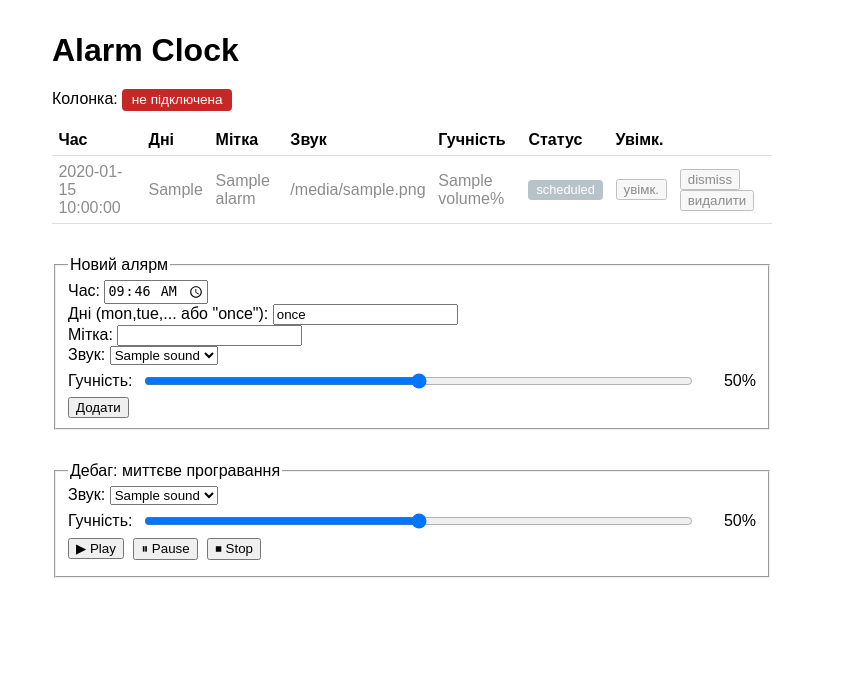
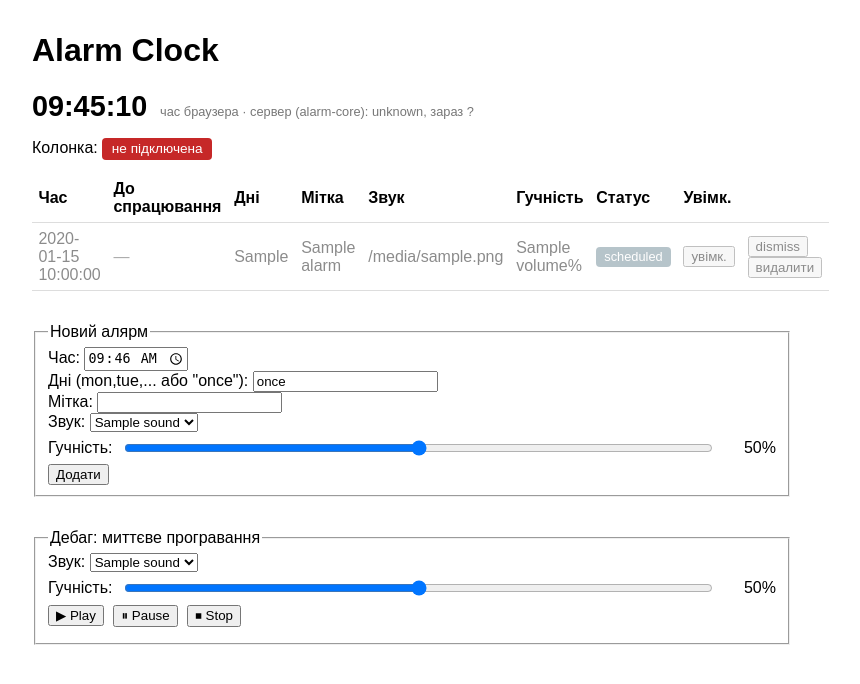
Before and after one commit to Shmebe/Alarm-Clock, a Python web app: template services/web/templates/index.html in a window 1280 px wide. Shown: the top 684 px of the page, without its empty margins (228-1088 px from the left). Run offline with Jinja, Linux system fonts and the light colour scheme; the template is opened without the code that fills it: most values are stand-ins (such as "Sample title", 1, 10 or a date in 2020).

Commit message:
12451241245

```diff
--- a/docker-compose.yml
+++ b/docker-compose.yml
@@ -20,6 +20,7 @@ services:
     environment:
       - DB_PATH=/data/alarms.db
       - BT_MANAGER_URL=http://host.docker.internal:8081
+      - TZ=${TZ:-Europe/Stockholm}   # override with `TZ=... docker compose up -d` if needed
     extra_hosts:
       - "host.docker.internal:host-gateway"
     volumes:
--- a/services/web/main.py
+++ b/services/web/main.py
@@ -59,6 +59,10 @@ def index(request: Request):
         sounds = requests.get(f"{ALARM_CORE_URL}/sounds", timeout=5).json().get("sounds", [])
     except requests.RequestException:
         sounds = []
+    try:
+        server_time = requests.get(f"{ALARM_CORE_URL}/server-time", timeout=5).json()
+    except requests.RequestException:
+        server_time = {"tz": "unknown", "now": None, "now_hhmm": None}
 
     alarms = sorted(alarms, key=lambda a: a.get("time", ""))
     for a in alarms:
@@ -72,6 +76,7 @@ def index(request: Request):
             "bt_status": bt_status,
             "sounds": sounds,
             "error": error,
+            "server_time": server_time,
         },
     )
 
--- a/services/web/templates/index.html
+++ b/services/web/templates/index.html
@@ -4,7 +4,7 @@
     <meta charset="UTF-8">
     <title>Alarm Clock</title>
     <style>
-        body { font-family: sans-serif; max-width: 720px; margin: 2rem auto; padding: 0 1rem; }
+        body { font-family: sans-serif; max-width: 760px; margin: 2rem auto; padding: 0 1rem; }
         .badge { padding: 0.2rem 0.6rem; border-radius: 4px; color: white; font-size: 0.85rem; }
         .badge.on { background: #2e7d32; }
         .badge.off { background: #c62828; }
@@ -23,6 +23,10 @@
         .state-dismissed { background: #9e9e9e; }
         .disabled-row { opacity: 0.45; }
         #debug-status { font-size: 0.9rem; color: #555; }
+        .clock-box { display: flex; align-items: baseline; gap: 0.8rem; flex-wrap: wrap; margin: 0.6rem 0 1rem; }
+        .clock-box .clock { font-size: 1.8rem; font-variant-numeric: tabular-nums; font-weight: 600; }
+        .clock-box .tz-note { font-size: 0.8rem; color: #777; }
+        .countdown { font-variant-numeric: tabular-nums; color: #444; }
     </style>
 </head>
 <body>
@@ -34,6 +38,12 @@
     </p>
     {% endif %}
 
+    <div class="clock-box">
+        <span class="clock" id="live-clock">--:--:--</span>
+        <span class="tz-note">
+            час браузера · сервер (alarm-core): {{ server_time.tz or "unknown" }}, зараз {{ server_time.now_hhmm or "?" }}
+        </span>
+    </div>
 
     <p>
         Колонка:
@@ -46,12 +56,19 @@
 
     <table>
         <tr>
-            <th>Час</th><th>Дні</th><th>Мітка</th><th>Звук</th><th>Гучність</th>
+            <th>Час</th><th>До спрацювання</th><th>Дні</th><th>Мітка</th><th>Звук</th><th>Гучність</th>
             <th>Статус</th><th>Увімк.</th><th></th>
         </tr>
         {% for alarm in alarms %}
         <tr class="{% if not alarm.enabled %}disabled-row{% endif %}">
             <td>{{ alarm.time }}</td>
+            <td>
+                {% if alarm.enabled and alarm.state == "scheduled" %}
+                <span class="countdown" data-time="{{ alarm.time }}" data-days="{{ alarm.days }}">…</span>
+                {% else %}
+                <span class="countdown">—</span>
+                {% endif %}
+            </td>
             <td>{{ alarm.days_display }}</td>
             <td>{{ alarm.label }}</td>
             <td>{{ alarm.sound_file }}</td>
@@ -72,7 +89,7 @@
             </td>
         </tr>
         {% else %}
-        <tr><td colspan="8">Будильників ще нема.</td></tr>
+        <tr><td colspan="9">Будильників ще нема.</td></tr>
         {% endfor %}
     </table>
 
@@ -137,6 +154,61 @@
             }
         });
 
+        // --- Live clock + per-alarm countdowns, all computed from the
+        // browser's own clock so they're correct regardless of container TZ. ---
+        const DAY_INDEX = {sun: 0, mon: 1, tue: 2, wed: 3, thu: 4, fri: 5, sat: 6};
+
+        function nextOccurrence(timeStr, daysStr, fromDate) {
+            const [hh, mm] = timeStr.split(':').map(Number);
+            if (Number.isNaN(hh) || Number.isNaN(mm)) return null;
+
+            if (daysStr === 'once') {
+                const candidate = new Date(fromDate);
+                candidate.setHours(hh, mm, 0, 0);
+                if (candidate <= fromDate) candidate.setDate(candidate.getDate() + 1);
+                return candidate;
+            }
+
+            const wanted = daysStr.split(',').map(d => DAY_INDEX[d.trim()]).filter(v => v !== undefined);
+            if (wanted.length === 0) return null;
+
+            for (let add = 0; add < 8; add++) {
+                const c = new Date(fromDate);
+                c.setDate(c.getDate() + add);
+                c.setHours(hh, mm, 0, 0);
+                if (c > fromDate && wanted.includes(c.getDay())) return c;
+            }
+            return null;
+        }
+
+        function formatRemaining(ms) {
+            if (ms <= 0) return 'зараз';
+            const totalMin = Math.floor(ms / 60000);
+            const days = Math.floor(totalMin / 1440);
+            const hours = Math.floor((totalMin % 1440) / 60);
+            const mins = totalMin % 60;
+            const parts = [];
+            if (days) parts.push(days + 'д');
+            if (days || hours) parts.push(hours + 'год');
+            parts.push(mins + 'хв');
+            return 'через ' + parts.join(' ');
+        }
+
+        function tickClockAndCountdowns() {
+            const now = new Date();
+            const clockEl = document.getElementById('live-clock');
+            if (clockEl) {
+                clockEl.textContent = now.toLocaleTimeString('uk-UA', {hour: '2-digit', minute: '2-digit', second: '2-digit'});
+            }
+            document.querySelectorAll('.countdown[data-time]').forEach(el => {
+                const next = nextOccurrence(el.dataset.time, el.dataset.days, now);
+                el.textContent = next ? formatRemaining(next - now) : '';
+            });
+        }
+
+        tickClockAndCountdowns();
+        setInterval(tickClockAndCountdowns, 1000);
+
         let debugPaused = false;
 
         async function debugPlay() {
```
Also changed, not shown: services/alarm-core/main.py (+9 -0 lines), 1 other file.
